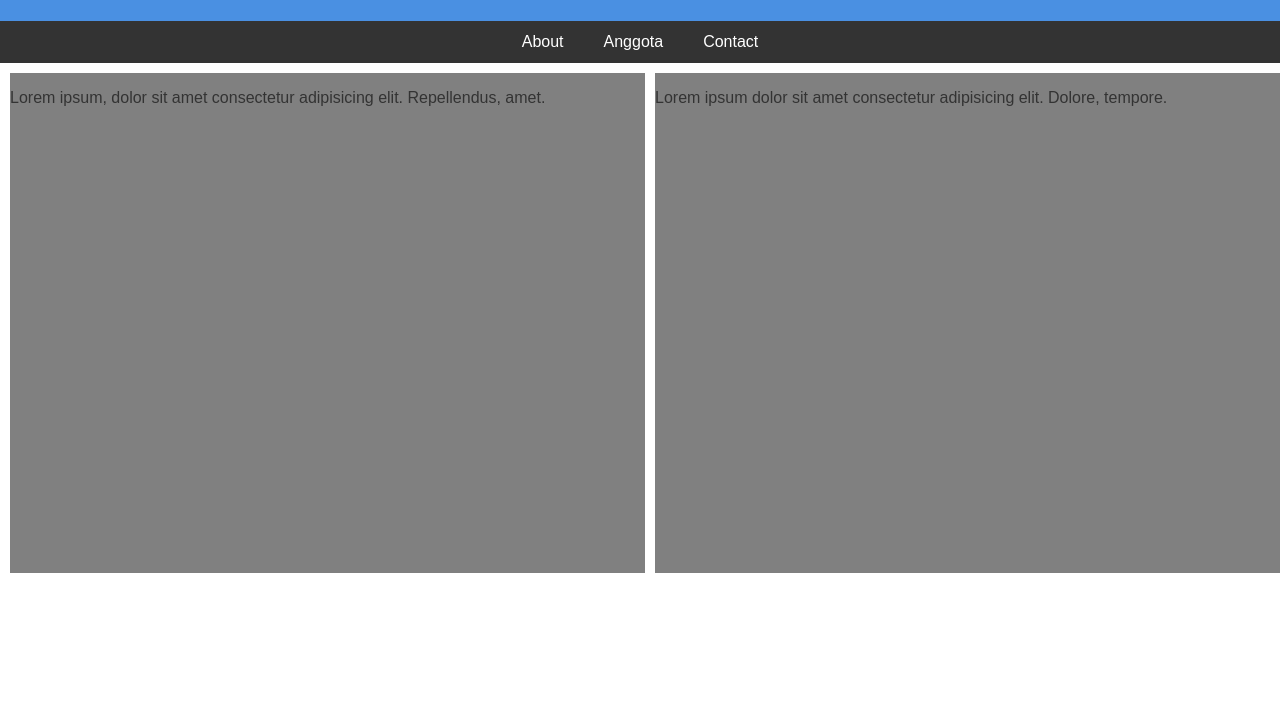
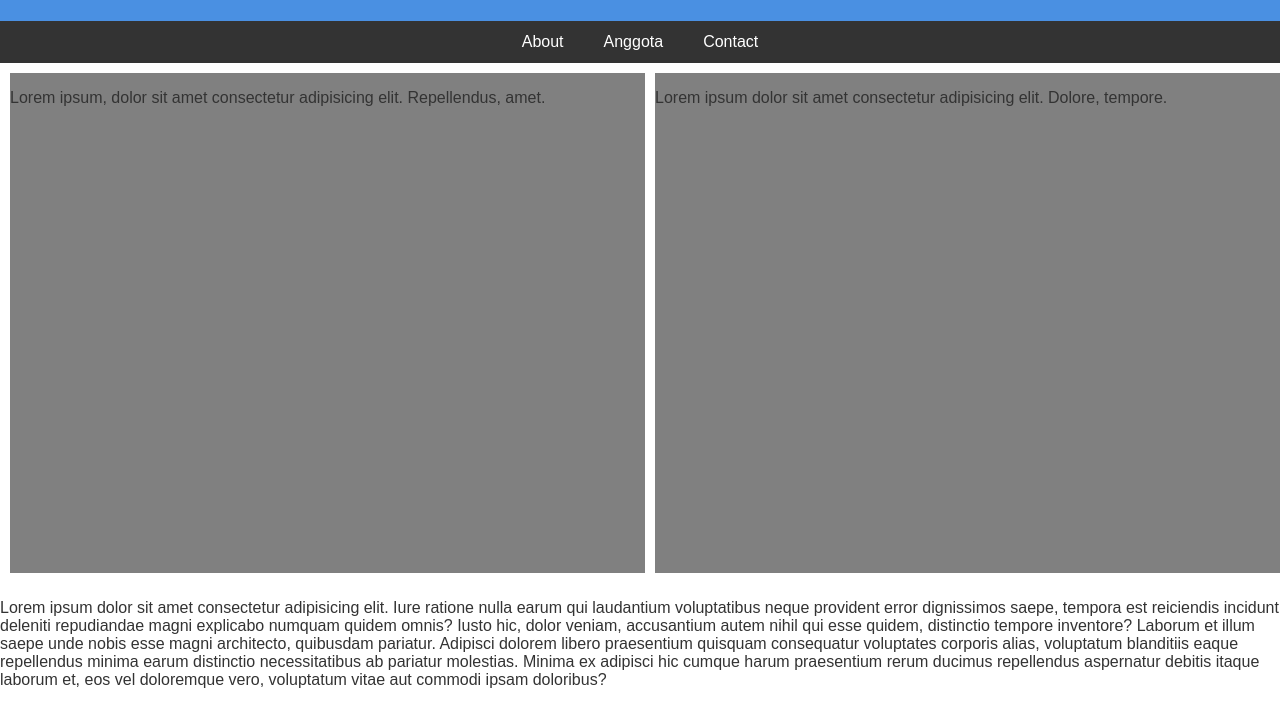
Before and after one commit to Indrawan-maker/test-collab, a plain HTML site: page index.html in a window 1280 px wide. Shown: the part 99-804 px from the top of the page. Drawn offline with Linux system fonts and the light colour scheme.

Commit message:
lorem100

```diff
--- a/index.html
+++ b/index.html
@@ -28,5 +28,7 @@
         </section>
     </div>
 
+    <p>Lorem ipsum dolor sit amet consectetur adipisicing elit. Iure ratione nulla earum qui laudantium voluptatibus neque provident error dignissimos saepe, tempora est reiciendis incidunt deleniti repudiandae magni explicabo numquam quidem omnis? Iusto hic, dolor veniam, accusantium autem nihil qui esse quidem, distinctio tempore inventore? Laborum et illum saepe unde nobis esse magni architecto, quibusdam pariatur. Adipisci dolorem libero praesentium quisquam consequatur voluptates corporis alias, voluptatum blanditiis eaque repellendus minima earum distinctio necessitatibus ab pariatur molestias. Minima ex adipisci hic cumque harum praesentium rerum ducimus repellendus aspernatur debitis itaque laborum et, eos vel doloremque vero, voluptatum vitae aut commodi ipsam doloribus?</p>
+
 </body>
 </html>
```
